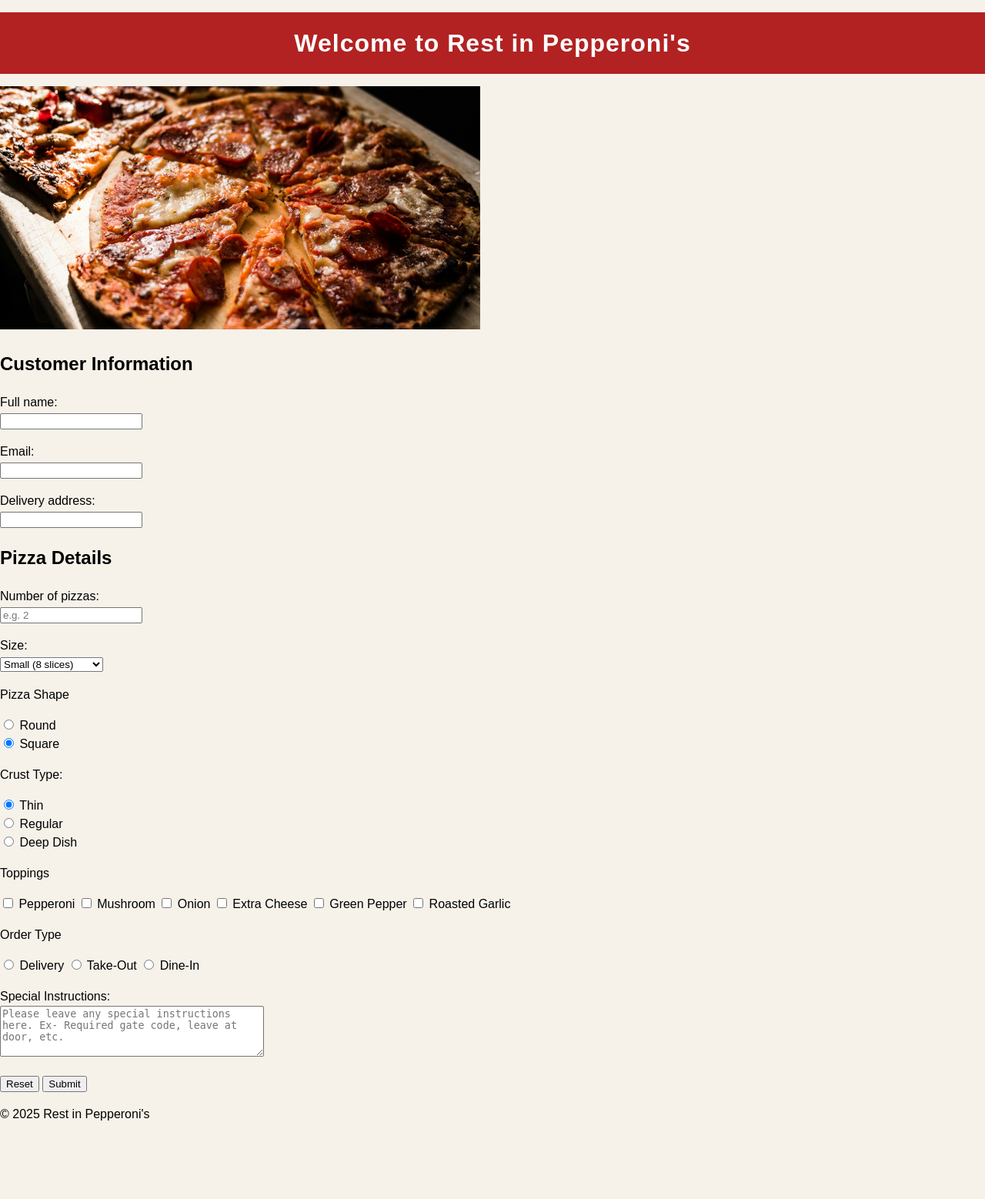
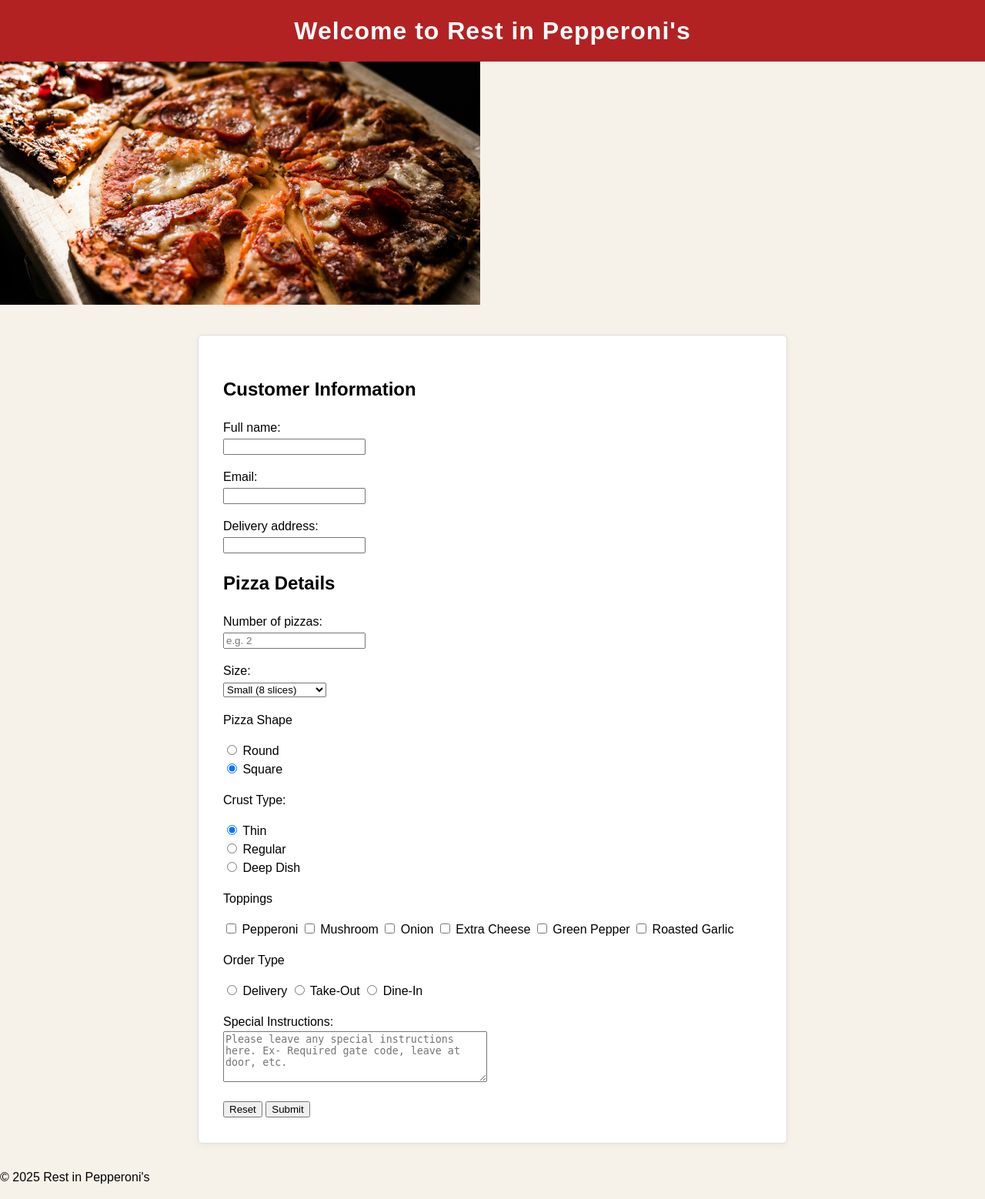
Before and after one commit to foulerfire/COMP1002, a PHP site: page / in a window 1280 px wide. Shown: the whole page at 77% size. Before the commit the page ends 1456 px from the top, so only its background shows below. Run offline with PHP 8.4, Linux system fonts and the light colour scheme.

Commit message:
Centered main content

```diff
--- a/Assignment-1/css/styles.css
+++ b/Assignment-1/css/styles.css
@@ -9,7 +9,8 @@ body
 }
 
 /* welcome message formatting */
-h1 {
+h1
+{
     background-color: #b22222;
     color: #fff;
     margin: 0;
@@ -18,3 +19,15 @@ h1 {
     font-size: 2rem;
     letter-spacing: 1px;
 }
+
+/* center main content */
+main
+{
+    max-width: 700px;
+    margin: 2rem auto;
+    background-color: #fff;
+    border: 1px solid #ddd;
+    border-radius: 6px;
+    padding: 2rem;
+    box-shadow: 0 2px 8px rgba(0,0,0,0.05);
+}
--- a/Assignment-1/index.html
+++ b/Assignment-1/index.html
@@ -7,7 +7,7 @@
 </head>
 
 <body>
-    <p><h1>Welcome to Rest in Pepperoni's</h1></p>
+    <h1>Welcome to Rest in Pepperoni's</h1>
     <img src="images/pizza image.jpg" alt="Fresh Pepperoni Pizza" width="624" height="316">
 
     <main>
```
